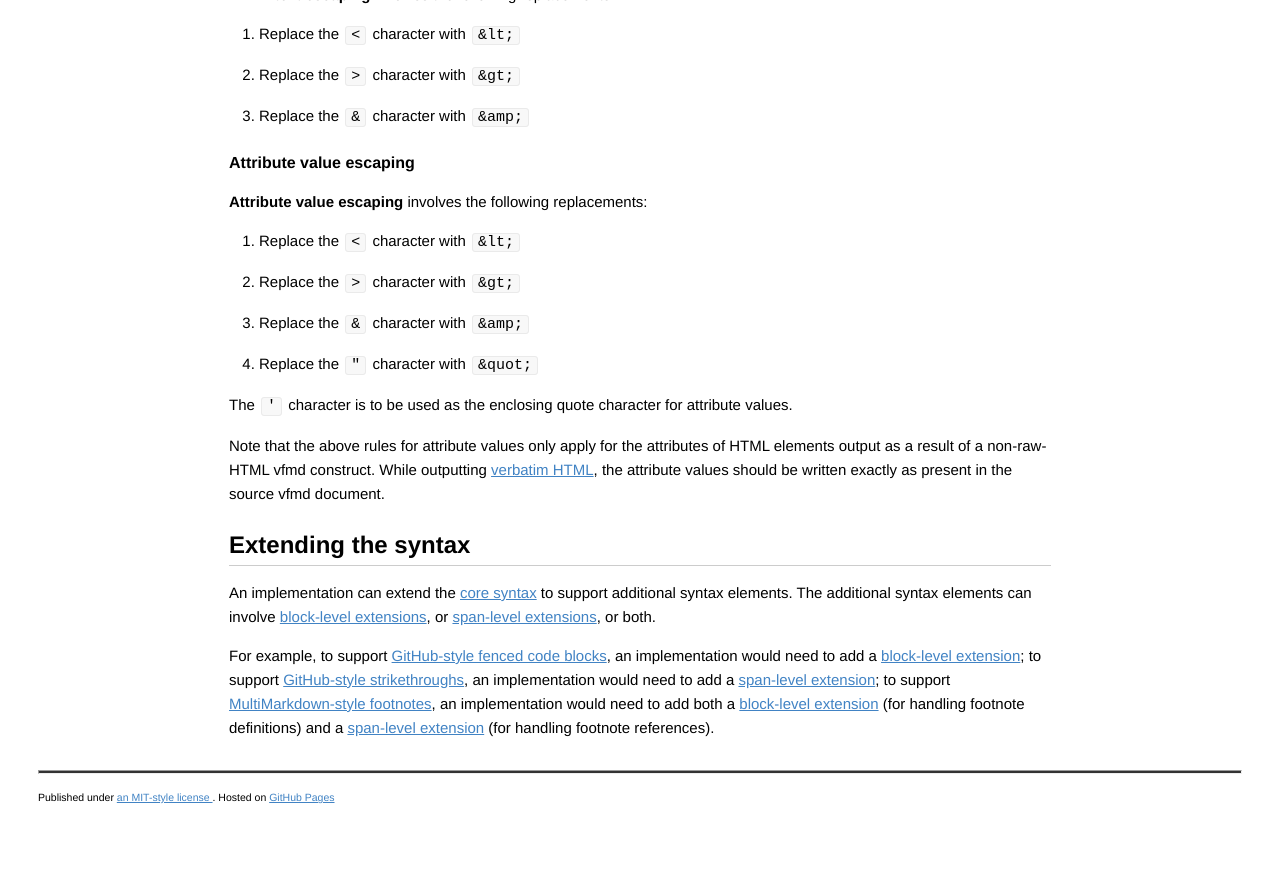
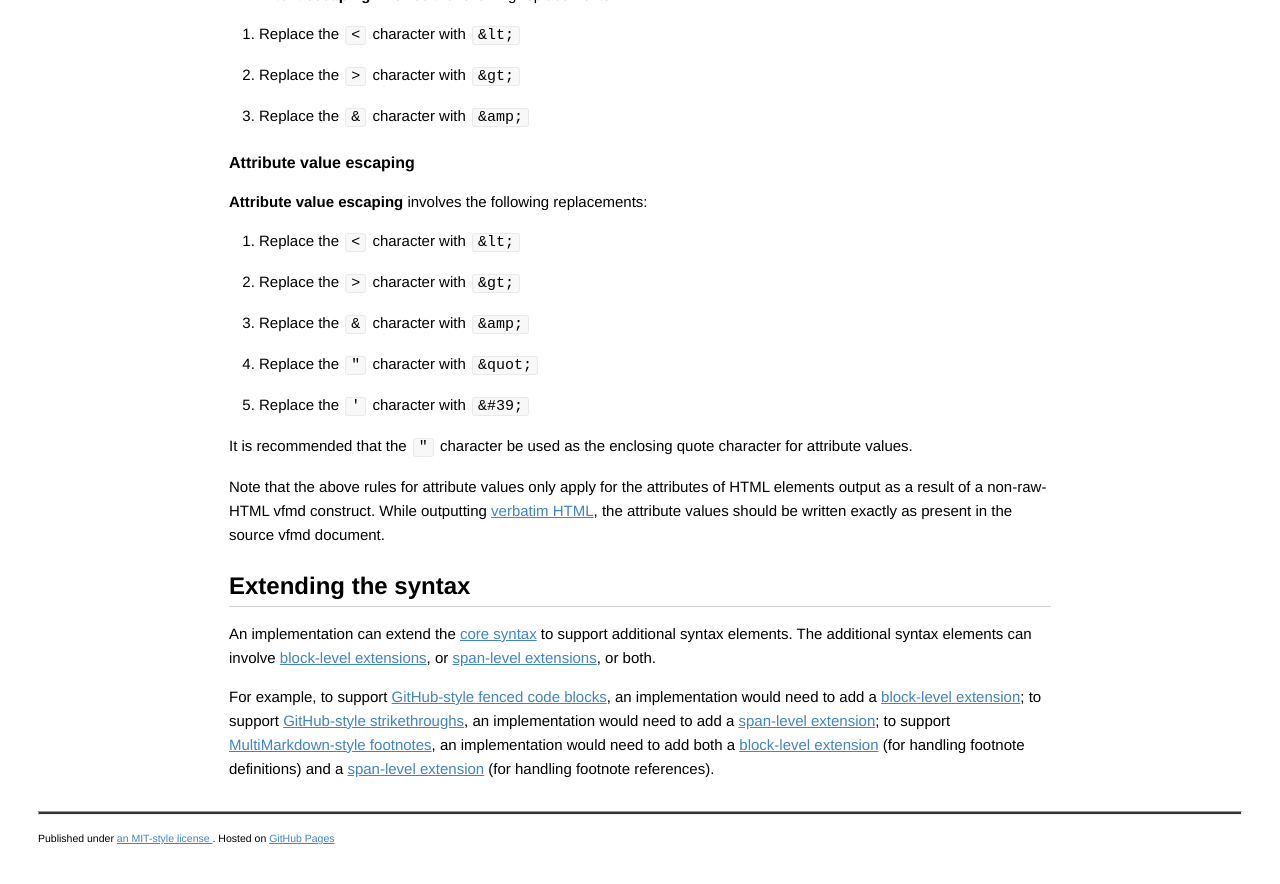
Before and after one commit to vfmd/vfmd-spec, a Jekyll site: the page built from specification.md, in a window 1280 px wide and 900 px high, scrolled down 46137 px. Shown: the top 884 px of the window. Built offline with Jekyll 4.4.1, drawn with Linux system fonts in a browser that asks for light colours; Markdown is read by kramdown in place of the engine named in the settings; before the commit the page ends 46996 px from its top, so only the background shows below that.

Commit message:
Change attribute quoting character to double-quotes.
To be consistent with the other Markdown variants, including Markdown.pl

```diff
--- a/specification.md
+++ b/specification.md
@@ -3147,9 +3147,10 @@ tag's attribute value, needs to be escaped as described in this section.
  2. Replace the `>` character with `&gt;`
  3. Replace the `&` character with `&amp;`
  4. Replace the `"` character with `&quot;`
-
-The `'` character is to be used as the enclosing quote character for
-attribute values.
+ 4. Replace the `'` character with `&#39;`
+
+It is recommended that the `"` character be used as the enclosing
+quote character for attribute values.
 
 Note that the above rules for attribute values only apply for the
 attributes of HTML elements output as a result of a non-raw-HTML vfmd
```
